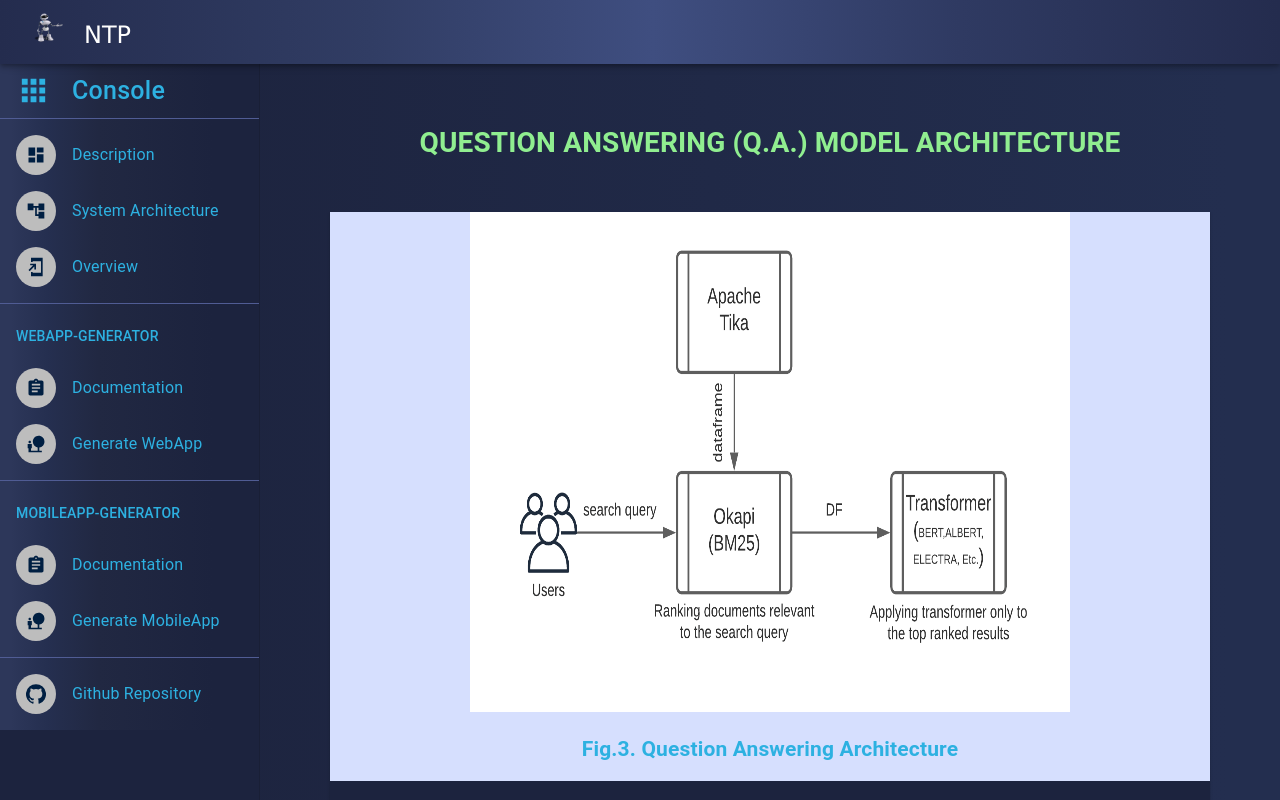
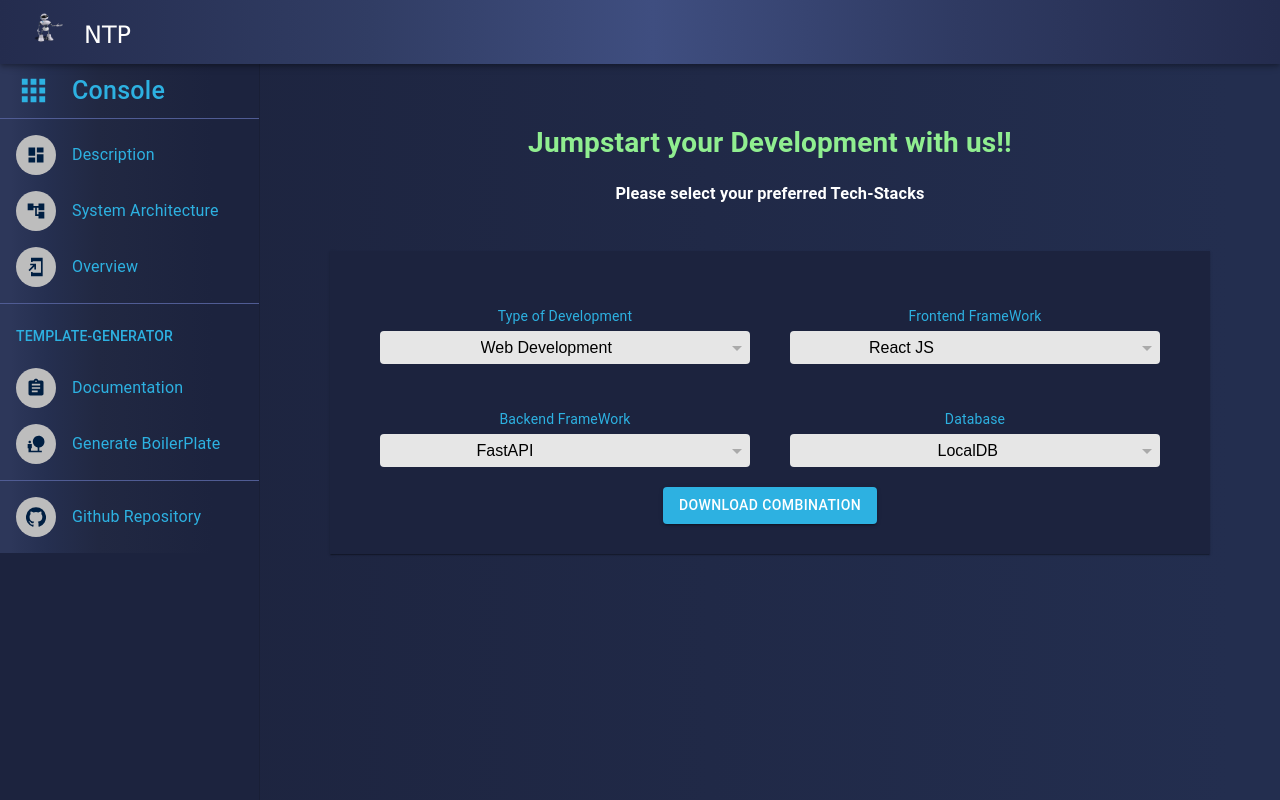
Before and after one commit to Rohitpratap311/boilerplate-gen, a React (Create React App) app in the folder app/frontend/: page /boilerplate-gen/generate-WebApp in a window 1280 px wide. Shown: the top 800 px of the page. Built offline with nearby package versions, Linux system fonts and the light colour scheme; the HTML template or start-up script is replaced by a standard one.

Commit message:
Download-form integration

```diff
--- a/app/frontend/src/components/WebApp/QADemo.css
+++ /dev/null
@@ -1,19 +0,0 @@
-.start-img{
-    width: 600px;
-    height: 500px
-}
-
-@media (max-width:767px) {
-
-  .start-img {
-    width: 600px;
-    height: 500px;
-  }
-}
-
-@media only screen and (max-width: 400px) {
-  .start-img {
-    width: 200px;
-    height: 180px;
-  }
-}
--- /dev/null
+++ b/app/frontend/src/components/WebApp/webapp.css
@@ -0,0 +1,59 @@
+.start-img{
+    width: 600px;
+    height: 500px
+}
+
+.select-dropdown,
+.select-dropdown * {
+	margin: 0;
+	padding: 0;
+	position: relative;
+	box-sizing: border-box;
+}
+.select-dropdown {
+	position: relative;
+	background-color: #E6E6E6;
+	border-radius: 4px;
+}
+.select-dropdown select {
+	font-size: 1rem;
+	font-weight: normal;
+	max-width: 100%;
+	padding: 8px 24px 8px 10px;
+	border: none;
+	background-color: transparent;
+		-webkit-appearance: none;
+		-moz-appearance: none;
+	appearance: none;
+}
+.select-dropdown select:active, .select-dropdown select:focus {
+	outline: none;
+	box-shadow: none;
+}
+.select-dropdown:after {
+	content: "";
+	position: absolute;
+	top: 50%;
+	right: 8px;
+	width: 0;
+	height: 0;
+	margin-top: -2px;
+	border-top: 5px solid #aaa;
+	border-right: 5px solid transparent;
+	border-left: 5px solid transparent;
+}
+
+@media (max-width:767px) {
+
+  .start-img {
+    width: 600px;
+    height: 500px;
+  }
+}
+
+@media only screen and (max-width: 400px) {
+  .start-img {
+    width: 200px;
+    height: 180px;
+  }
+}
--- a/app/frontend/src/components/WebApp/webappDemo.js
+++ b/app/frontend/src/components/WebApp/webappDemo.js
@@ -1,9 +1,9 @@
-import React from 'react'
+import React, { useState } from 'react'
 import { makeStyles } from '@material-ui/core/styles';
 import Grid from '@material-ui/core/Grid';
 import Paper from '@material-ui/core/Paper';
-import qa from "../landing/images/qa.png"
-import "./QADemo.css"
+// import qa from "../landing/images/qa.png"
+import "./webapp.css"
 import { Button } from '@material-ui/core';
 import download from 'downloadjs';
 import axios from 'axios';
@@ -56,7 +56,7 @@
 
 
 function generate_boilerplate(frontend="Angular", backend="Flask"){
-    var ApiURL = `http://localhost:5000/`;
+    var ApiURL = `https://aerothon-boilerplate-gen.herokuapp.com/`;
     return axios({
             url: ApiURL + `generate/${frontend}/${backend}`,
             method:'GET',
@@ -73,7 +73,7 @@
             // let blob = await new Blob([response.data], { type: 'application/zip' }) //It is optional
 
             download(response.data,"NTP.zip","application/zip") //this is third party it will prompt download window in browser.
-
+            alert(`BoilerPlate Successfully generated! (Frontend: ${frontend}, Backend: ${backend})`);
             return response.data;
         })
 }
@@ -81,32 +81,103 @@
 
 function QADemo() {
   const classes = useStyles();
+  const initialValues = { dev:"WebApp", frontend: "React", backend: "FastAPI", db:"Localdb"}
+  const [formValues, setFormValues] = useState(initialValues);
+  const [success, setSuccess] = useState(false);
+
+  const handleChange = (e) => {
+    const { name, value } = e.target;
+    setFormValues({ ...formValues, [name]: value });
+    console.log(formValues);
+  };
+
+
+  const handleSubmit = (event) => {
+    console.log(formValues);
+    event.preventDefault();
+    generate_boilerplate(formValues.frontend, formValues.backend);
+    setSuccess(true);
+    setTimeout(() => {
+      setSuccess(false);
+    }, 3000);
+  };
+
 
   return (
     <div style={{ textAlign: "center", padding: "40px" }}>
-      <h1 style={{ color: "Lightgreen" }}>QUESTION ANSWERING (Q.A.) MODEL ARCHITECTURE</h1>
+      <h1 style={{ color: "Lightgreen" }}>Jumpstart your Development with us!!</h1>
+      <h3 style={{ color: "white" }}>Please select your preferred Tech-Stacks</h3>
       <div className={classes.container}>
-          <Paper square>
+            <Paper square style={{ padding: "30px"}}>
+            <form onSubmit={handleSubmit}>
                 <Grid container>
-              <Grid style={{ backgroundColor: '#d6dffe'}} item md={12} sm={12} xs={12}>
-                  <img src={ qa } className="start-img" alt="landing_image" />
-                  <h2>Fig.3. Question Answering Architecture</h2>
+                    <Grid md={6} sm={6} style={{ padding: "20px" }}>
+                        <label style={{ display: "block", padding: "5px" }}>Type of Development</label>
+                        <div class="select-dropdown">
+                            <select
+                                name="dev"
+                                onChange={handleChange}
+                            >
+                                <option value="WebApp">Web Development</option>
+                                <option value="MobileApp">Mobile Development</option>
+                                <option value="AR_VR">AR/VR (coming soon)</option>
+                            </select>
+                        </div>
                     </Grid>
-              <Grid item md={12} sm={12} xs={12} style={{ padding: "20px" }}>
-                  <h4 style={{ textAlign: "left" }}>
-                  <p>Given a document, assuming that not every sentence or paragraph is relevant to the query, not all metadata needs to follow the Q.A. pipeline. With the help of a probabilistic relevance model, the document can be filtered and eliminate a majority of the text by ranking texts/documents based on the relevance with a given search query. The Okapi(BM25), a weighting scheme framework, the best-known derivative of the probabilistic relevance model, can rank the text and efficiently query only the informative and relevant text.</p>
-                  <p>A neural network-based deep learning model for performing N.L.P. tasks, trained on the S.Q.U.A.D.2.0 dataset, can accurately extract the selected content is required to answer. B.E.R.T. [13][15] (Bidirectional Encoder Representations from Transformers), A.L.B.E.R.T. (Acoustic and Laryngeal Biofeedback Enhancement Real-Time), E.L.E.C.T.R.A. (Efficiently Learning an Encoder that Classifies Token Replacements Accurately), Etc. are some of the widely accepted architecture designs for the Q.A. task.</p>
-                  <p>The given architecture can be built on top of any existing Q.A. models to increase its efficiency.</p>
-                  </h4>
+
+                    <Grid md={6} sm={6} style={{ padding: "20px" }}>
+                        <label style={{ display: "block", padding: "5px" }}>Frontend FrameWork</label>
+                        <div class="select-dropdown">
+                            <select
+                                name="frontend"
+                                onChange={handleChange}
+                            >
+                                <option value="React">React JS</option>
+                                <option value="Angular">Angular JS</option>
+                                <option value="HTML">HTML 5(coming soon)</option>
+                                <option value="Flutter">Flutter (coming soon)</option>
+                                <option value="ReactNative">React Native (coming soon)</option>
+                            </select>
+                        </div>
+                    </Grid>
+
+                    <Grid md={6} sm={6} style={{ padding: "20px" }}>
+                        <label style={{ display: "block", padding: "5px" }}>Backend FrameWork</label>
+                        <div class="select-dropdown">
+                            <select
+                                name="backend"
+                                onChange={handleChange}
+                            >
+                                <option value="FastAPI">FastAPI</option>
+                                <option value="Flask">Flask</option>
+                                <option value="Springboot">SpringBoot</option>
+                                <option value="NodeJS">NodeJS (coming soon)</option>
+                            </select>
+                        </div>
+                    </Grid>
+
+                    <Grid md={6} sm={6} style={{ padding: "20px" }}>
+                        <label style={{ display: "block", padding: "5px" }}>Database</label>
+                        <div class="select-dropdown">
+                            <select
+                                name="db"
+                                onChange={handleChange}
+                            >
+                                <option value="localDB">LocalDB</option>
+                                <option value="SQL">SQL</option>
+                            </select>
+                        </div>
                     </Grid>
                 </Grid>
                 <Button
                     variant="contained"
                     color="primary"
-                onClick={ () => generate_boilerplate("React","FastAPI") }
+                    type="submit"
+                    // onClick={ () => generate_boilerplate("React","FastAPI") }
                 >
                     Download Combination
                 </Button>
+            </form>
             </Paper>
         </div>
     </div>
--- a/app/frontend/src/components/utils/SideDrawer.js
+++ b/app/frontend/src/components/utils/SideDrawer.js
@@ -87,7 +87,7 @@
           <Divider className={classes.divider} />
           <List>
           <ListSubheader component="div">
-            WEBAPP-GENERATOR
+            TEMPLATE-GENERATOR
           </ListSubheader>
           <ListItem button onClick={() => {pushLink('/WebAppdocs')}}>
                 <ListItemIcon><Avatar><AssignmentIcon fontSize='small' /></Avatar></ListItemIcon>
@@ -95,21 +95,7 @@
               </ListItem>
               <ListItem button onClick={() => {pushLink('/generate-WebApp')}}>
                 <ListItemIcon><Avatar><NaturePeopleSharpIcon fontSize='small' /></Avatar></ListItemIcon>
-                <ListItemText primary="Generate WebApp" />
-              </ListItem>
-          </List>
-          <Divider className={classes.divider} />
-          <List>
-          <ListSubheader component="div">
-            MOBILEAPP-GENERATOR
-          </ListSubheader>
-          <ListItem button onClick={() => {pushLink('/MobileAppdocs')}}>
-                <ListItemIcon><Avatar><AssignmentIcon fontSize='small' /></Avatar></ListItemIcon>
-                <ListItemText primary="Documentation" />
-              </ListItem>
-              <ListItem button onClick={() => {pushLink('/generate-MobileApp')}}>
-                <ListItemIcon><Avatar><NaturePeopleSharpIcon fontSize='small' /></Avatar></ListItemIcon>
-                <ListItemText primary="Generate MobileApp" />
+                <ListItemText primary="Generate BoilerPlate" />
               </ListItem>
           </List>
           <Divider className={classes.divider} />
```
Lines whose indentation alone changed are shown as unchanged.
